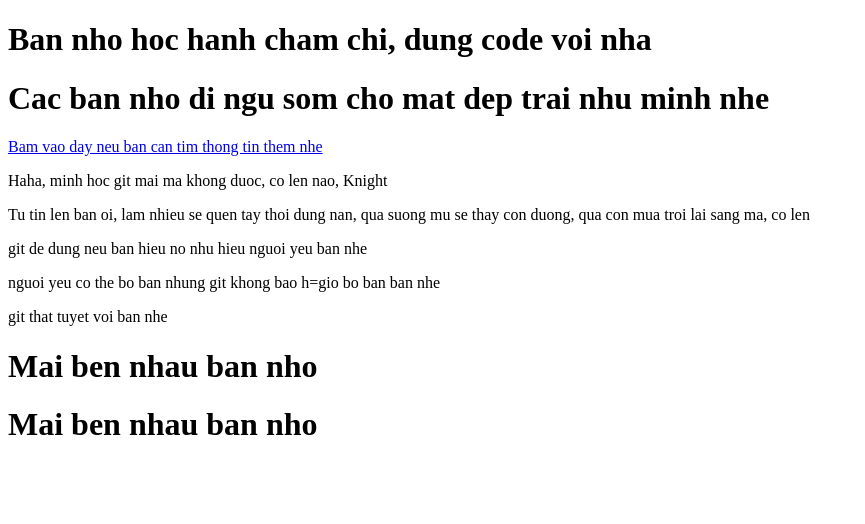
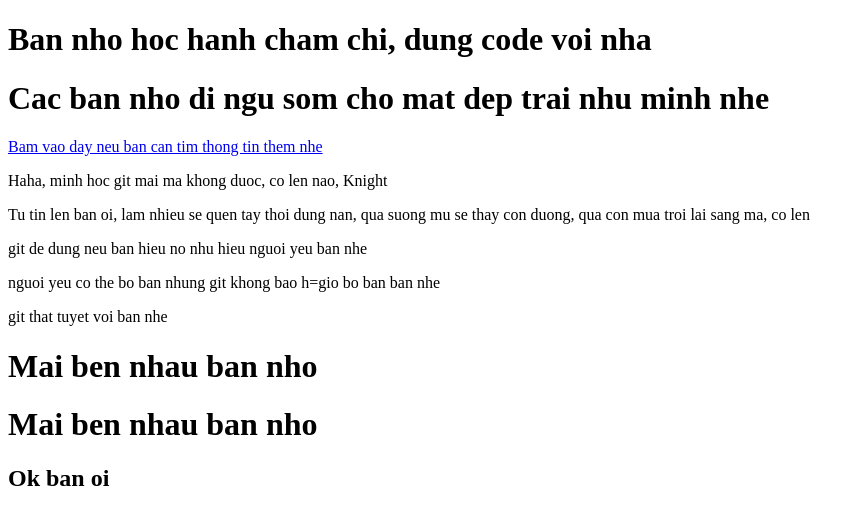
Before and after one commit to lala-Kem/Ok_Git_Basic, a plain HTML site: page about.html in a window 1280 px wide. Shown: the whole page, without its empty margins (0-865 px from the left). Drawn offline with Linux system fonts and the light colour scheme.

Commit message:
Update about.html

```diff
--- a/about.html
+++ b/about.html
@@ -16,14 +16,14 @@
     <p>Tu tin len ban oi, lam nhieu se quen tay thoi dung nan, qua suong mu se thay con duong, qua con mua troi lai sang
         ma, co len</p>
     <p>git de dung neu ban hieu no nhu hieu nguoi yeu ban nhe</p>
-      <p>nguoi yeu co the bo ban nhung git khong bao h=gio bo ban ban nhe</p>
+    <p>nguoi yeu co the bo ban nhung git khong bao h=gio bo ban ban nhe</p>
     <p>git that tuyet voi ban nhe</p>
 
     <h1>Mai ben nhau ban nho</h1>
 
-        <h1>Mai ben nhau ban nho</h1>
+    <h1>Mai ben nhau ban nho</h1>
 
-
+    <h2>Ok ban oi</h2>
 </body>
 
 </html>
```
